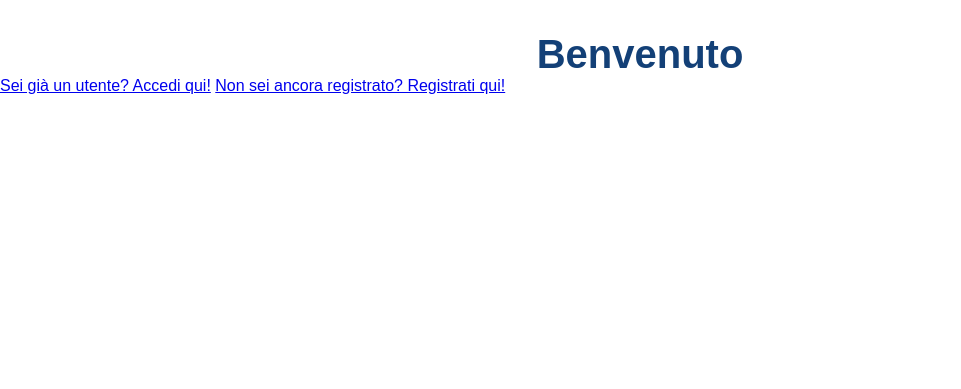
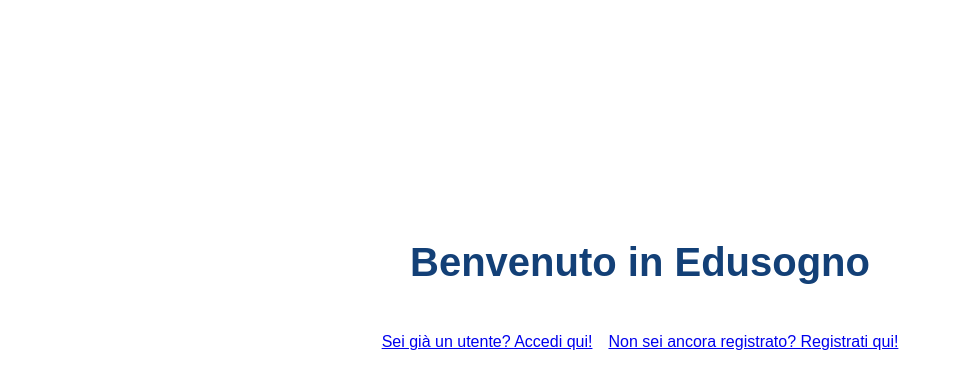
Before and after one commit to Giovanni-Palmitessa/edusogno-esercizio-master, a PHP site: page / in a window 1280 px wide. Shown: the part 150-539 px from the top of the page, without its empty margins (0-961 px from the left). Run offline with PHP 8.4, Linux system fonts and the light colour scheme.

Commit message:
complete style for index page

```diff
--- a/assets/styles/style.css
+++ b/assets/styles/style.css
@@ -21,7 +21,14 @@ nav img {
 
 h1 {
   text-align: center;
-  padding-top: 2rem;
+  padding-top: 15rem;
   font-size: 2.5rem;
   color: #134077;
 }
+
+.links {
+  display: flex;
+  padding-top: 3rem;
+  justify-content: center;
+  gap: 1rem;
+}
--- a/index.php
+++ b/index.php
@@ -14,10 +14,14 @@
         <img src="assets/logo-black.svg" alt="Edusogno">
     </nav>
 
-    <h1>Benvenuto</h1>
-    <a href="login.php">Sei già un utente? Accedi qui!</a>
+    <h1>Benvenuto in Edusogno</h1>
 
-    <a href="register.php">Non sei ancora registrato? Registrati qui!</a>
+    <div class="links">
+        <a href="login.php">Sei già un utente? Accedi qui!</a>
+
+        <a href="register.php">Non sei ancora registrato? Registrati qui!</a>
+    </div>
+
 </body>
 
 </html>
```
